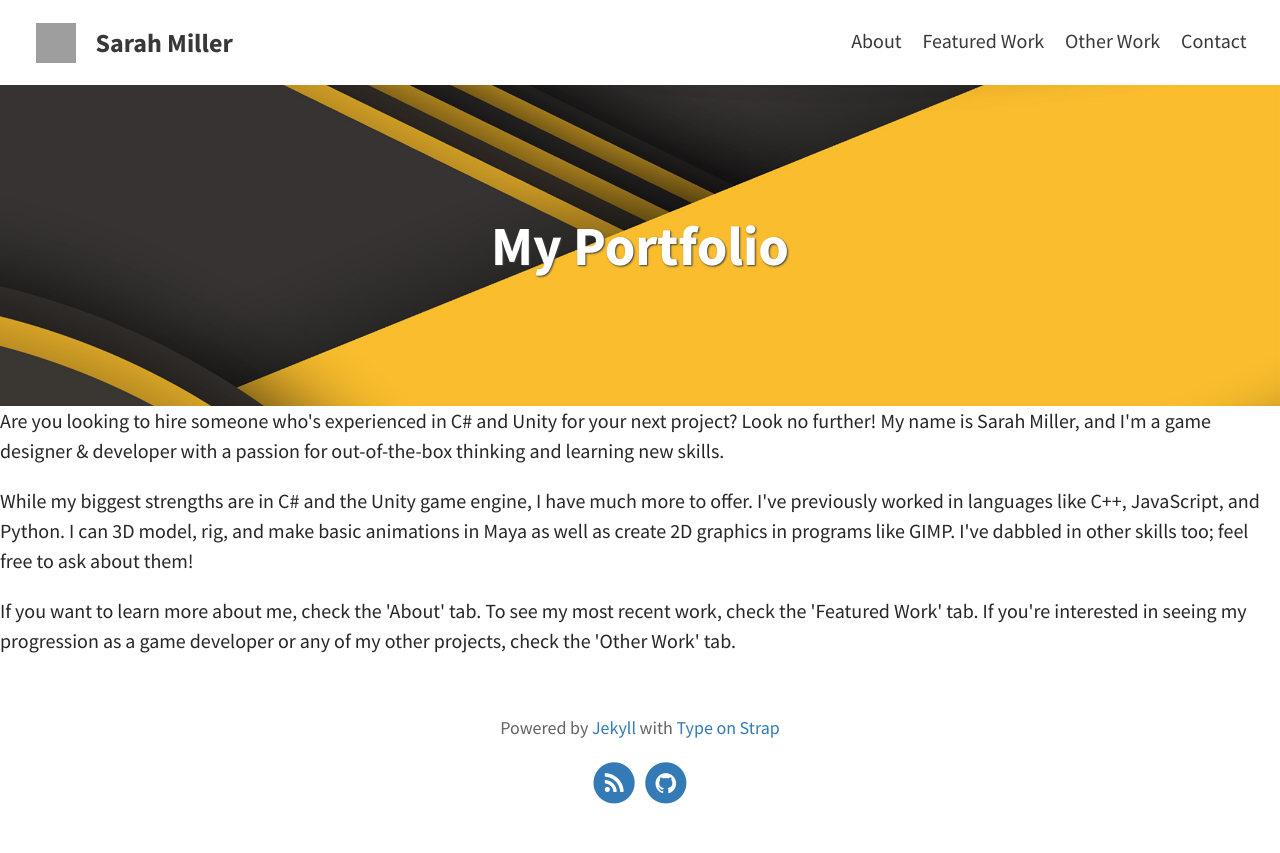
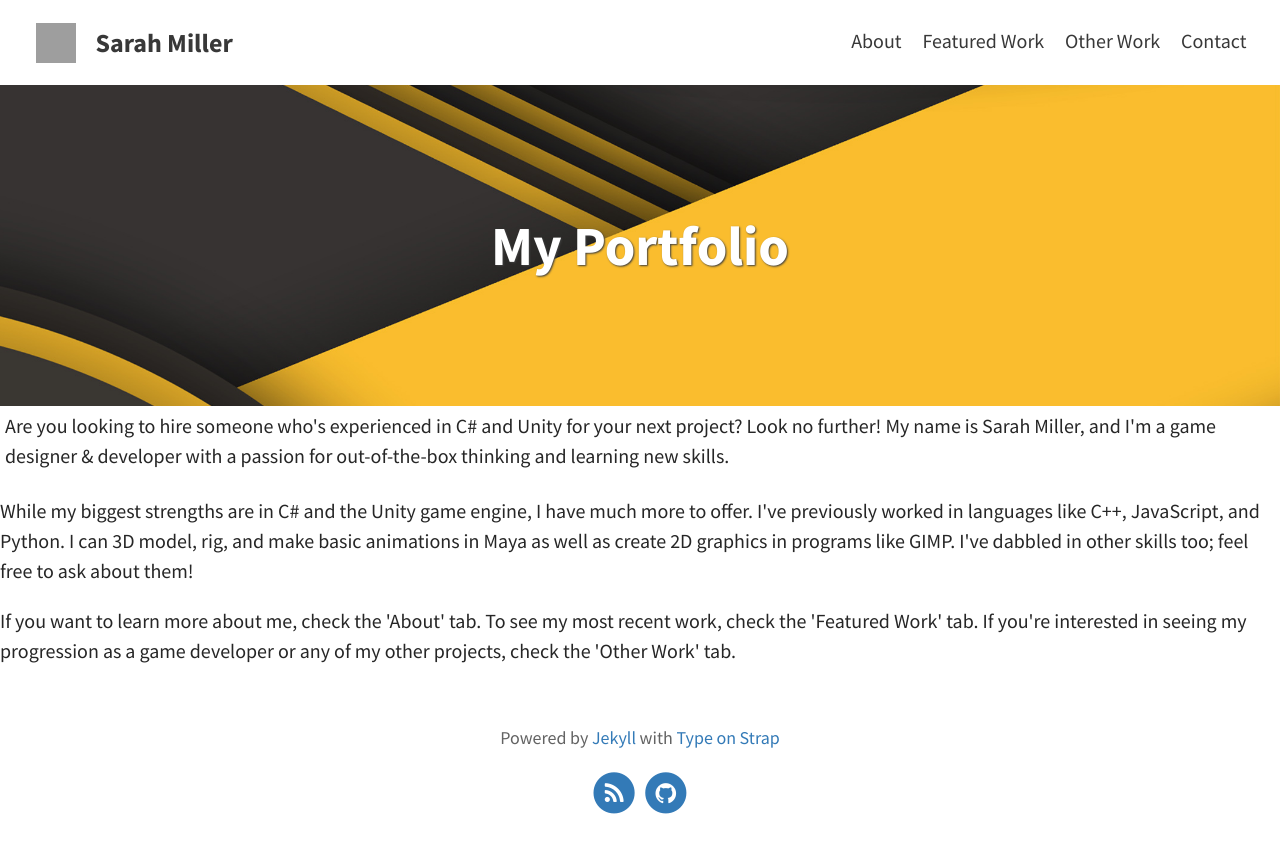
Before and after one commit to smillerworks/portfolio, a Jekyll site: the page built from index.html, in a window 1280 px wide. Shown: the top 853 px of the page. Built offline with Jekyll 4.4.1, drawn with Linux system fonts in a browser that asks for light colours; the list of posts is cut into pages by our own code; grey boxes are pictures that could not be loaded.

Commit message:
Update index.html

```diff
--- a/index.html
+++ b/index.html
@@ -2,7 +2,7 @@
 layout: home
 ---
 
-<p>
+<p style="padding:5px">
 Are you looking to hire someone who's experienced in C# and Unity for your next project? Look no further! My name is Sarah Miller, and I'm a game designer & developer with a passion for out-of-the-box thinking and learning new skills.
 </p>
 
```
